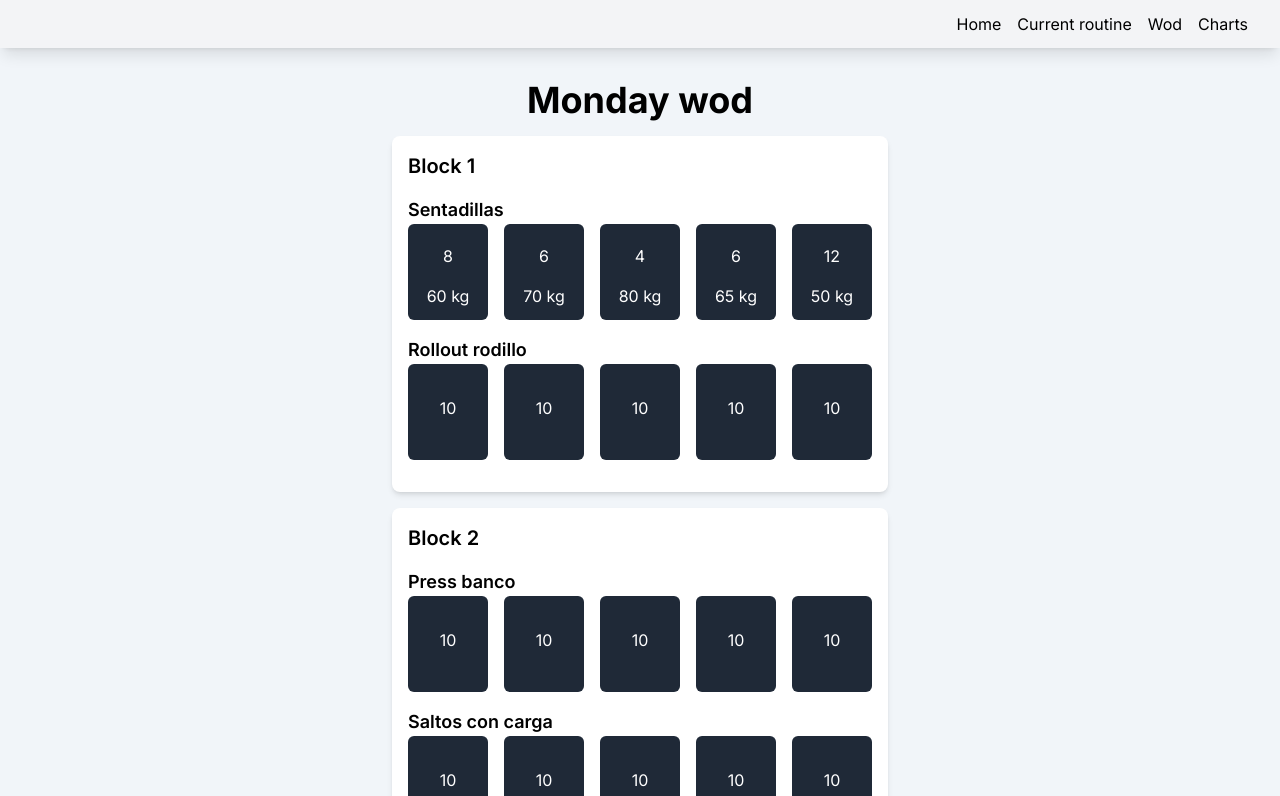
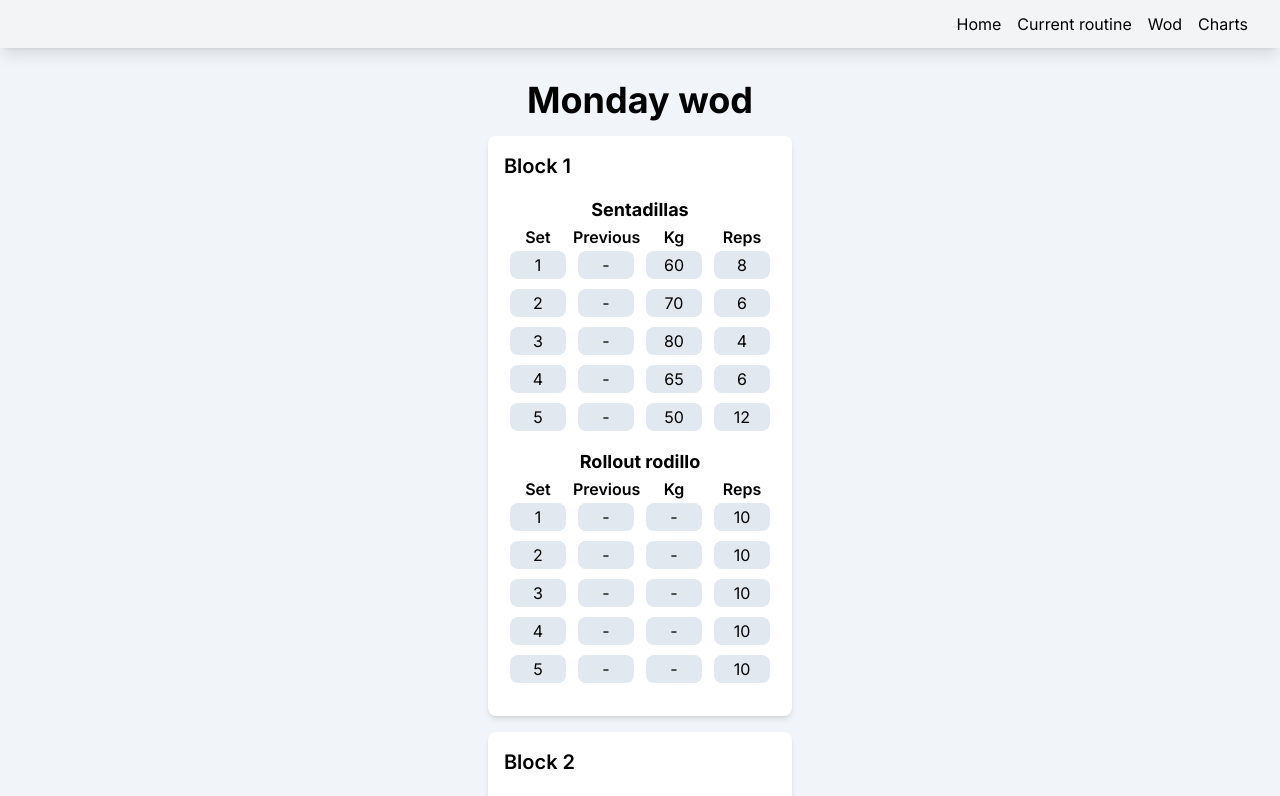
Before and after one commit to nicolinoayerdi/woddy, a Next.js app: page /routine/1/wod/1 in a window 1280 px wide. Shown: the top 796 px of the page. Built offline with nearby package versions, Linux system fonts and the light colour scheme.

Commit message:
redo Exercise component

```diff
--- a/src/app/components/Exercise.tsx
+++ b/src/app/components/Exercise.tsx
@@ -1,19 +1,55 @@
-import { Serie } from './Serie';
+interface ExerciseSet {
+	setNumber: number;
+	previous?: number;
+	weight?: number;
+	repetitions?: number;
+}
 
 export const Exercise = ({ exercise }) => {
-	const { id, title, muscle, type, sets, amountOfSets } = exercise;
+	const columns = [
+		{ title: 'Set', value: (row: ExerciseSet) => row.setNumber },
+		{ title: 'Previous', value: (row: ExerciseSet) => row.previous || ' - ' },
+		{ title: 'Kg', value: (row: ExerciseSet) => row.weight || ' - ' },
+		{ title: 'Reps', value: (row: ExerciseSet) => row.repetitions },
+	];
+
+	const { id, title, muscle, type, sets: exSets, amountOfSets } = exercise;
+
+	const sets: Array<ExerciseSet> = (
+		amountOfSets ? Array.from({ length: amountOfSets }).map(_ => ({ repetitions: exSets[0].repetitions })) : exSets
+	).map((set: ExerciseSet, index: number) => ({ ...set, setNumber: index + 1 }));
+
 	return (
 		<div className='mb-4'>
-			<div className='text-lg font-semibold'>{title}</div>
-			<div className='flex flex-row gap-4'>
-				{amountOfSets
-					? Array.from({ length: amountOfSets }).map((_, index) => (
-							<Serie key={index} reps={sets[0].repetitions}></Serie>
-					  ))
-					: exercise.sets.map(({ weight, repetitions }, index) => (
-							<Serie key={index} weight={weight} reps={repetitions}></Serie>
-					  ))}
-			</div>
+			<div className='text-lg text-center font-bold'>{title}</div>
+
+			<table className='w-[100%]'>
+				<thead>
+					<tr className='flex flex-row'>
+						{columns.map(col => (
+							<th className='w-1/4 text-center font-semibold' key={col.title}>
+								{col.title}
+							</th>
+						))}
+					</tr>
+				</thead>
+				<tbody className='flex flex-col gap-2'>
+					{sets.map((set: ExerciseSet, index: number) => (
+						<tr key={index} className='flex flex-row'>
+							{columns.map(col => (
+								<td className='text-center w-1/4 md:leading-6' key={`${index}-${col.title}`}>
+									{col.value(set) && (
+										<input
+											className='w-14 text-center bg-slate-200 leading-6 font-normal rounded-lg px-4 py-0.5'
+											value={col.value(set)}
+										/>
+									)}
+								</td>
+							))}
+						</tr>
+					))}
+				</tbody>
+			</table>
 		</div>
 	);
 };
--- /dev/null
+++ b/src/app/components/LegacyExercise.tsx
@@ -0,0 +1,19 @@
+import { Serie } from './Serie';
+
+export const Exercise = ({ exercise }) => {
+	const { id, title, muscle, type, sets, amountOfSets } = exercise;
+	return (
+		<div className='mb-4'>
+			<div className='text-lg font-semibold'>{title}</div>
+			<div className='flex flex-row gap-4'>
+				{amountOfSets
+					? Array.from({ length: amountOfSets }).map((_, index) => (
+							<Serie key={index} reps={sets[0].repetitions}></Serie>
+					  ))
+					: exercise.sets.map(({ weight, repetitions }, index) => (
+							<Serie key={index} weight={weight} reps={repetitions}></Serie>
+					  ))}
+			</div>
+		</div>
+	);
+};
```
